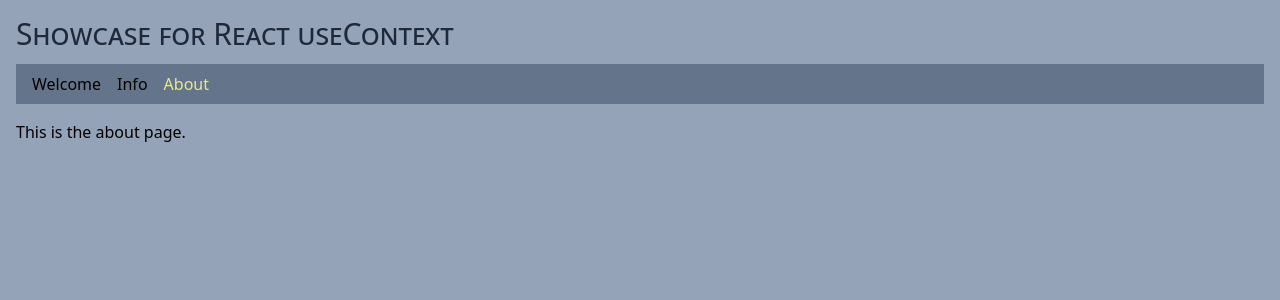
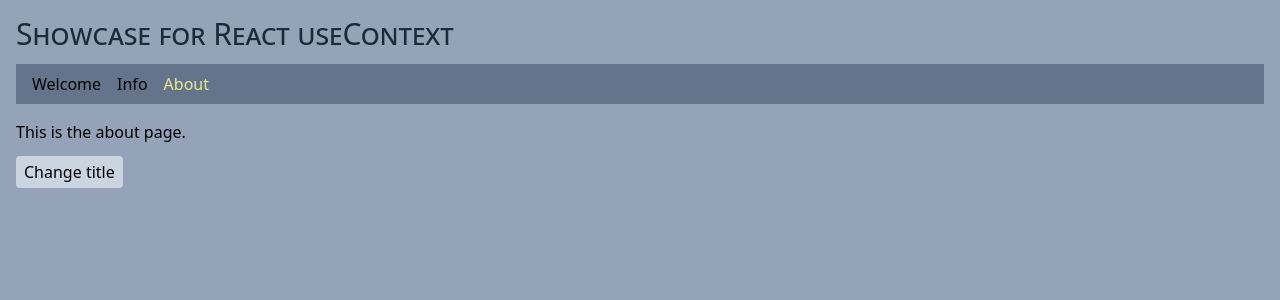
Before and after one commit to edwardtanguay/et881-useContextSite, a React (Vite) app: page /about in a window 1280 px wide. Shown: the top 300 px of the page. Built offline with nearby package versions, Linux system fonts and the light colour scheme.

Commit message:
button  works

```diff
--- a/src/AppContext.tsx
+++ b/src/AppContext.tsx
@@ -1,7 +1,8 @@
-import { createContext, useState } from 'react';
+import { createContext, useState } from "react";
 
 interface IAppContext {
 	appTitle: string;
+	handleChangeAppTitle: () => void;
 }
 
 interface IAppProvider {
@@ -9,15 +10,20 @@
 }
 
 export const AppContext = createContext<IAppContext>({} as IAppContext);
-const _appTitle = 'Showcase for React useContext';
+const _appTitle = "Showcase for React useContext";
 
 export const AppProvider: React.FC<IAppProvider> = ({ children }) => {
 	const [appTitle, setAppTitle] = useState(_appTitle);
 
-		return (
+	const handleChangeAppTitle = () => {
+		console.log("CHANGING APPTITLE");
+	};
+
+	return (
 		<AppContext.Provider
 			value={{
-				appTitle
+				appTitle,
+				handleChangeAppTitle
 			}}
 		>
 			{children}
--- a/src/pages/PageAbout.tsx
+++ b/src/pages/PageAbout.tsx
@@ -1,5 +1,13 @@
+import { useContext } from "react"
+import { AppContext } from "../AppContext"
+
 export const PageAbout = () => {
+	const { handleChangeAppTitle } = useContext(AppContext);
+
 	return (
+		<>
 		<p>This is the about page.</p>
+		<button className="bg-slate-300 rounded px-2 py-1 mt-3" onClick={handleChangeAppTitle}>Change title</button>
+		</>
 	)
 }
```
Also changed, not shown: dev/notes.txt.
